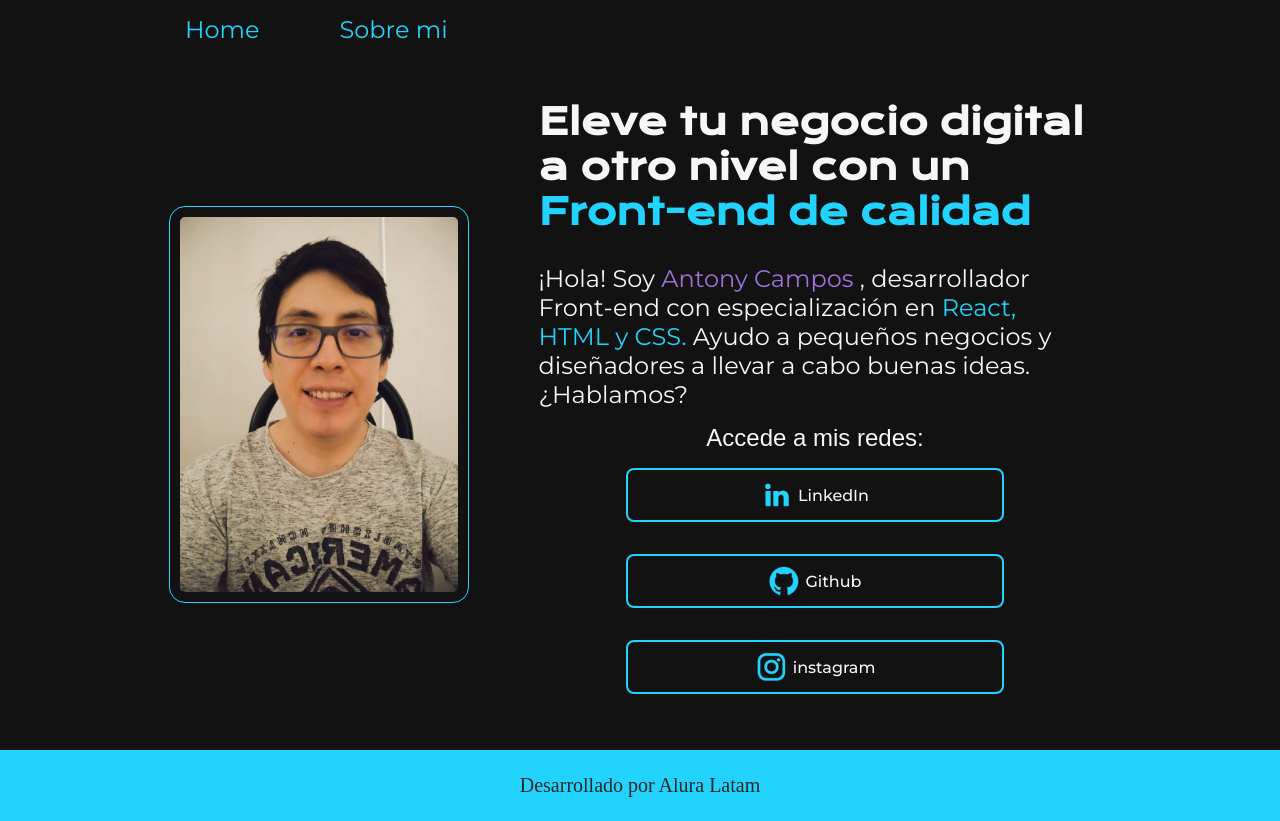
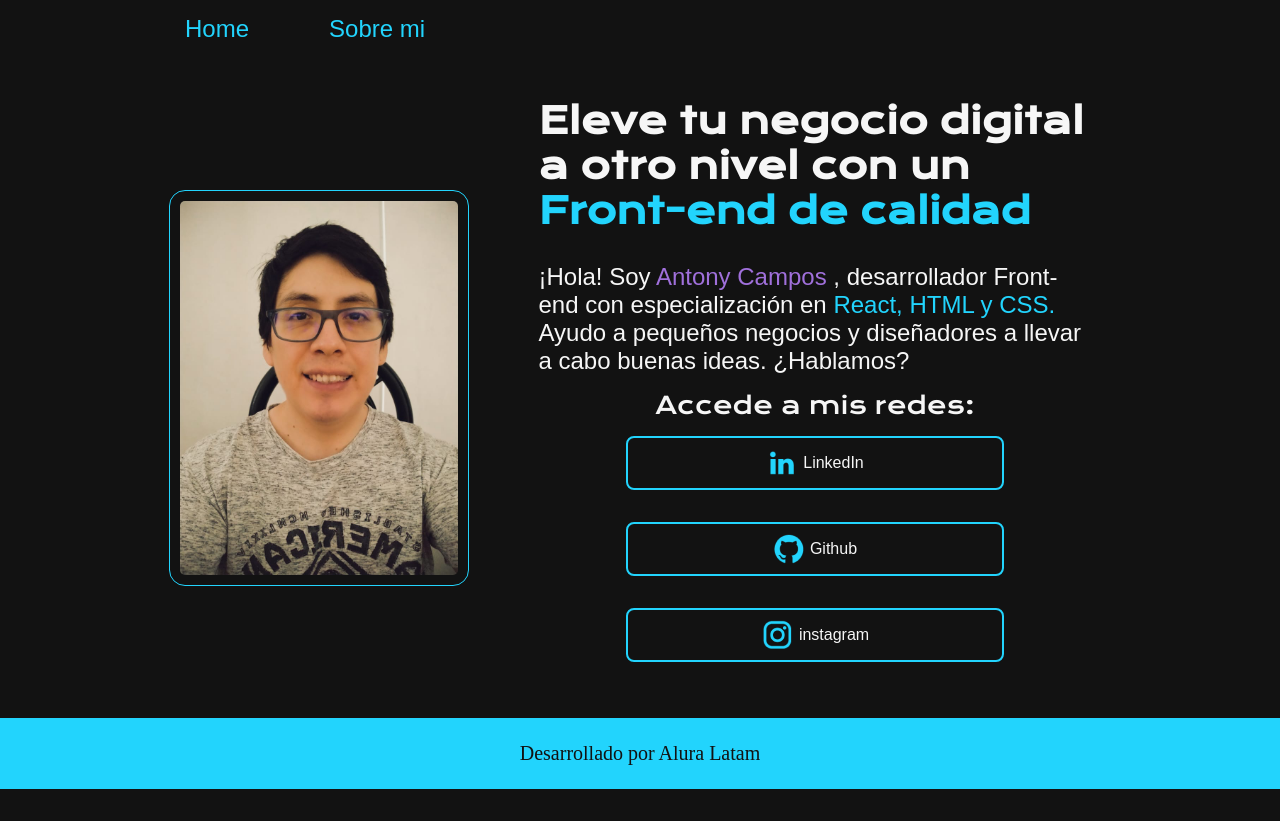
Before and after one commit to Honor91/Portfolio, a plain HTML site: page index.html in a window 1280 px wide. After the commit the page ends 800 px from the top, so only its background shows below. Drawn offline with nearby package versions, Linux system fonts and the light colour scheme.

Commit message:
agregando variables

```diff
--- a/style-about.css
+++ b/style-about.css
@@ -0,0 +1,12 @@
+@import url('https://fonts.googleapis.com/css2?family=Krona+One&display=swap');
+@import url('https://fonts.googleapis.com/css2?family=Krona+One&family=Montserrat:ital,wght@0,100..900;1,100..900&display=swap');
+
+:root{
+    /* Colores */
+    --color-primario: #000000;
+    --color-secundario: #f6f6f6;
+    --color-terciario: #22D4FD;
+    /* Fuentes */
+    --fuente-monserrat: "Monserrat", sans-serif;
+    --fuente-krona: "Krona One", sans-serif;
+}
--- a/style.css
+++ b/style.css
@@ -1,6 +1,17 @@
 @import url('https://fonts.googleapis.com/css2?family=Krona+One&display=swap');
 @import url('https://fonts.googleapis.com/css2?family=Krona+One&family=Montserrat:ital,wght@0,100..900;1,100..900&display=swap');
 
+:root{
+    /* Colores */
+    --color-primario: #121212;
+    --color-secundario: #f6f6f6;
+    --color-terciario: #22D4FD;
+    --color-cuaternario: #a070db;
+    --color-hover: #272727;
+    /* Fuentes */
+    --fuente-monserrat: "Monserrat", sans-serif;
+    --fuente-krona: "Krona One", sans-serif;
+}
 *{
     padding: 0;
     margin: 0;
@@ -8,8 +19,8 @@
 }
 
 body{
-    background: #121212;
-    color: #F6F6F6;
+    background: var(--color-primario);
+    color: var(--color-secundario);
     min-height: 100vh;
 }
 
@@ -18,10 +29,10 @@ h1{
 }
 
 .importance{
-    color: #22D4FD;
+    color: var(--color-terciario);
 }
 .personal{
-    color: #a070db;
+    color: var(--color-cuaternario);
 }
 .presentacion{
     display: flex;
@@ -43,11 +54,11 @@ h1{
 
 .presentacion__contenido__titulo{
     font-size: 36px;
-    font-family: "Krona One", san-serif;
+    font-family: var(--fuente-krona);
     margin-bottom: 15px;
 }
 .presentacion__contenido__texto{
-    font-family: "Montserrat" ,san-serif;
+    font-family: var(--fuente-monserrat);
     font-size: 24px;
 }
 .presentacion__enlaces{
@@ -64,7 +75,7 @@ h1{
     align-items: center;
     justify-content: center;
     column-gap: 5px;
-    font-family: "Montserrat" ,san-serif;
+    font-family: var(--fuente-monserrat);
     font-weight: 500;
     width: 378px;
     color: #F6F6F6;
@@ -77,18 +88,18 @@ h1{
 
 }
 .presentacion__enlaces__subtitulo{
-    font-family: "Kroma One", sans-serif;
+    font-family: var(--fuente-krona);
     font-size: 24px;
     font-weight: 400;
 }
 .presentacion__enlaces_link:hover{
-    background-color: #272727;
+    background-color: var(--color-hover);
     scale: 1.05;
 }
 
 .footer{
-    background-color: #22D4FD;
-    color: #272727;
+    background-color: var(--color-terciario);
+    color: var(--color-primario);
     text-align: center;
     font-size: 20px;
     padding: 24px;
@@ -102,14 +113,14 @@ h1{
     gap: 80px;
 }
 .header__menu__link{
-    font-family: "Montserrat", sans-serif;
+    font-family: var(--fuente-monserrat);
     font-size: 24px;
     font-weight: 600px;
-    color: #22D4FD;
+    color: var(--color-terciario);
     text-decoration: none;
 }
 .foto{
-    border: 1px solid #22D4FD;
+    border: 1px solid var(--color-terciario);
     border-radius: 16px;
     padding: 10px;
     width: 100%;
```
